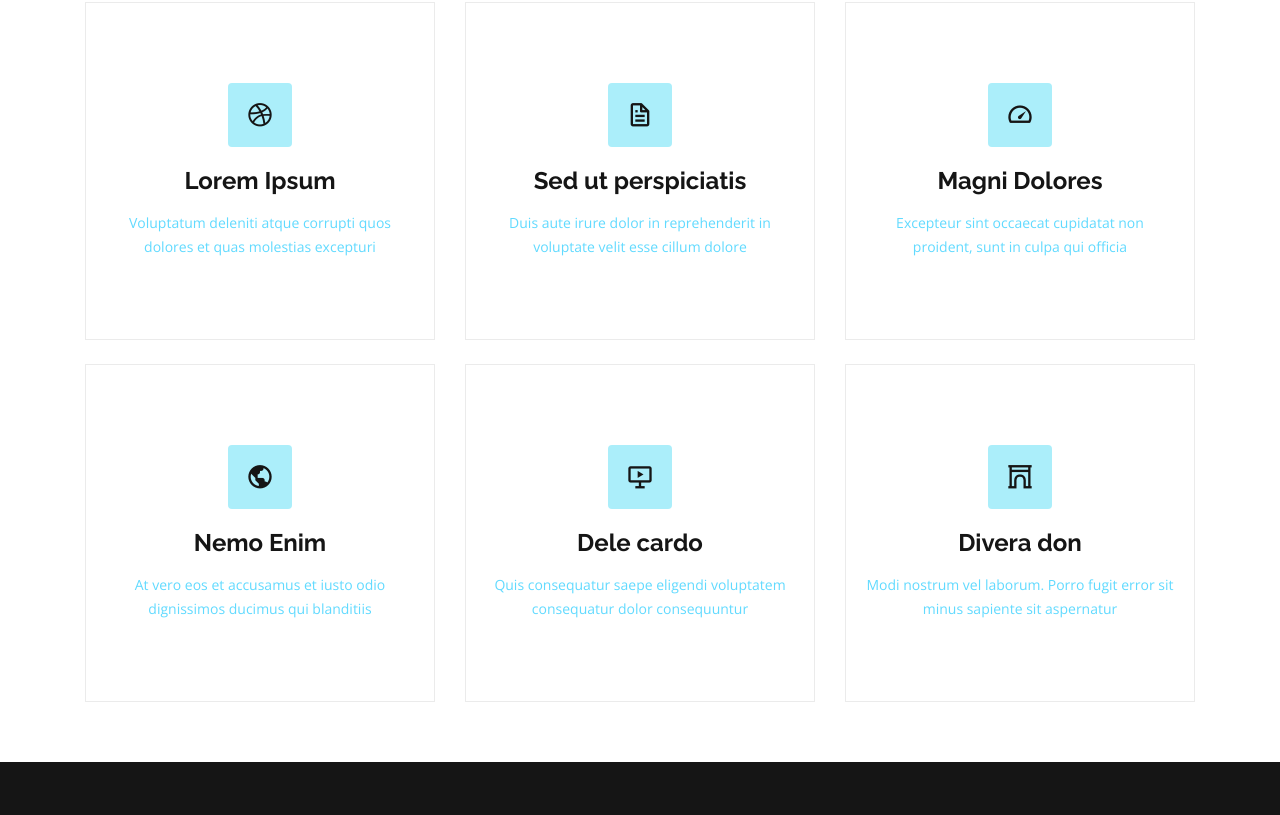
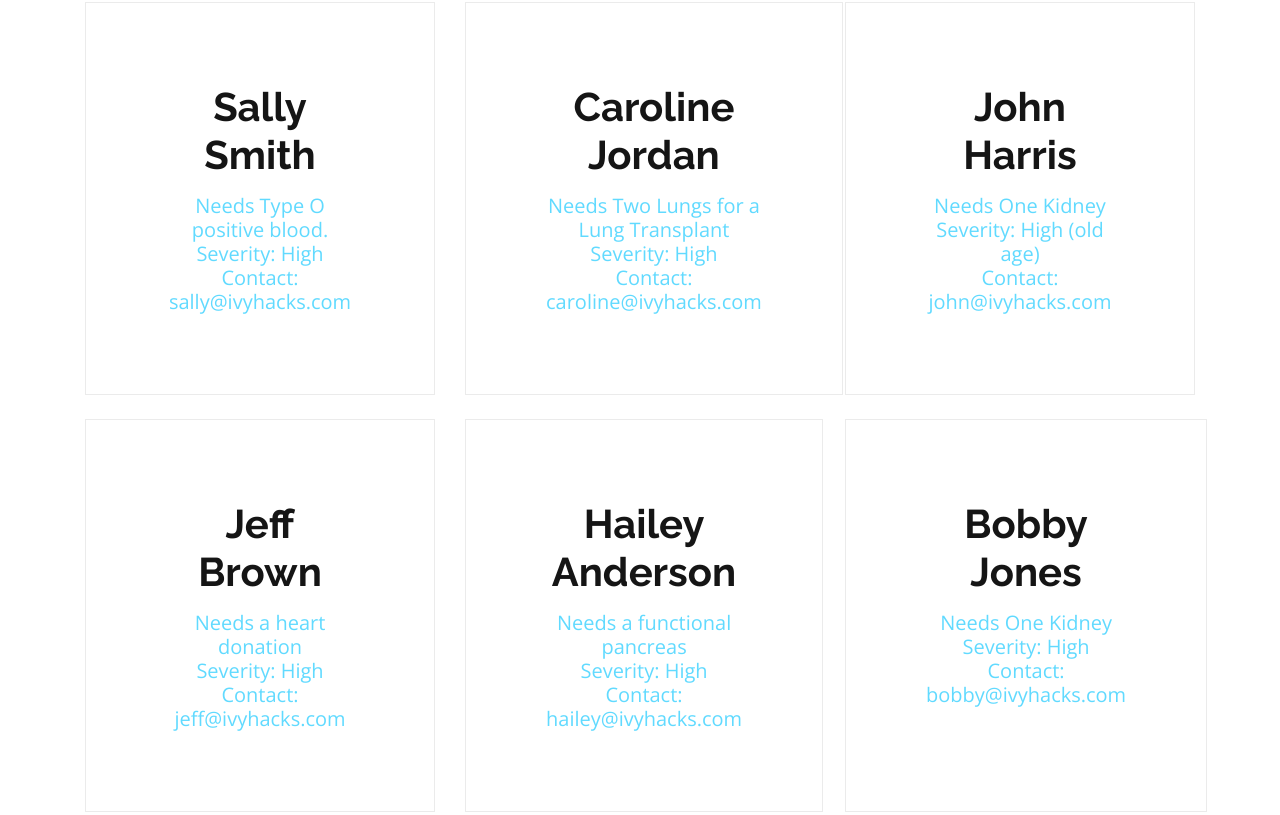
Before and after one commit to gauripala/ivyhacks, a plain HTML site: page index.html in a window 1280 px wide. Shown: the part 1500-2315 px from the top of the page. Drawn offline with nearby package versions, Linux system fonts and the light colour scheme.

Commit message:
changed the titles

```diff
--- a/assets/css/style.css
+++ b/assets/css/style.css
@@ -802,7 +802,7 @@ section {
 .services .icon-box {
   text-align: center;
   border: 1px solid #ebebeb;
-  padding: 80px 20px;
+  padding: 80px 80px;
   transition: all ease-in-out 0.3s;
   background: #fff;
 }
@@ -822,14 +822,14 @@ section {
 
 .services .icon-box .icon i {
   color: #151515;
-  font-size: 28px;
+  font-size: 40px;
   transition: ease-in-out 0.3s;
 }
 
 .services .icon-box h4 {
   font-weight: 700;
   margin-bottom: 15px;
-  font-size: 24px;
+  font-size: 40px;
 }
 
 .services .icon-box h4 a {
@@ -838,12 +838,12 @@ section {
 }
 
 .services .icon-box h4 a:hover {
-  color: #abeefa;
+  color: #00d9ff;
 }
 
 .services .icon-box p {
   line-height: 24px;
-  font-size: 14px;
+  font-size: 20px;
   margin-bottom: 0;
 }
 
--- a/index.html
+++ b/index.html
@@ -5,7 +5,7 @@
   <meta charset="utf-8">
   <meta content="width=device-width, initial-scale=1.0" name="viewport">
 
-  <title>Donation</title>
+  <title>Hope Funds</title>
   <meta content="" name="descriptison">
   <meta content="" name="keywords">
 
@@ -60,7 +60,7 @@
   <header id="header" class="fixed-top ">
     <div class="container d-flex align-items-center justify-content-between">
 
-      <h1 class="logo"><a href="index.html">Donation<span>.</span></a></h1>
+      <h1 class="logo"><a href="index.html">HF<span>.</span></a></h1>
       <!-- Uncomment below if you prefer to use an image logo -->
       <!-- <a href="index.html" class="logo"><img src="assets/img/logo.png" alt="" class="img-fluid"></a>-->
 
@@ -85,7 +85,7 @@
 
       <div class="row justify-content-center" data-aos="fade-up" data-aos-delay="150">
         <div class="col-xl-6 col-lg-8">
-          <h1>Donation Help<span>.</span></h1>
+          <h1>Hope Funds<span>.</span></h1>
           <h2>Aiming to support those in need of an organ or blood donation</h2>
         </div>
       </div>
@@ -132,7 +132,7 @@
           <div class="col-lg-6 pt-4 pt-lg-0 order-2 order-lg-1 content" data-aos="fade-right" data-aos-delay="100">
             <h3>An average of 22 patients die every day while waiting, simply because the organ they needed was not found in time.</h3>
             <p class="font-italic">
-              Through our application, finding perfect matches is made easier, whether it be blood or an actual organ.
+              Through Hope Funds, finding perfect matches is made easier, whether it be blood or an actual organ.
             </p>
             <ul>
               <li><i class="ri-check-double-line"></i> As a donor, you can find people who need the organ you are willing to donate. Patiets with the most severity are shown first</li>
@@ -159,49 +159,60 @@
         <div class="row">
           <div class="col-lg-4 col-md-6 d-flex align-items-stretch" data-aos="zoom-in" data-aos-delay="100">
             <div class="icon-box">
-              <div class="icon"><i class="bx bxl-dribbble"></i></div>
-              <h4><a href="">Lorem Ipsum</a></h4>
-              <p>Voluptatum deleniti atque corrupti quos dolores et quas molestias excepturi</p>
+              <h4><a href="">Sally Smith</a></h4>
+              <p>Needs Type O positive blood. </p>
+              <p>Severity: High </p>
+              <p>Contact: sally@ivyhacks.com</p>
             </div>
           </div>
 
           <div class="col-lg-4 col-md-6 d-flex align-items-stretch mt-4 mt-md-0" data-aos="zoom-in" data-aos-delay="200">
             <div class="icon-box">
-              <div class="icon"><i class="bx bx-file"></i></div>
-              <h4><a href="">Sed ut perspiciatis</a></h4>
-              <p>Duis aute irure dolor in reprehenderit in voluptate velit esse cillum dolore</p>
+
+              <h4><a href="">Caroline Jordan</a></h4>
+              <p>Needs Two Lungs for a Lung Transplant</p>
+              <p>Severity: High</p>
+              <p>Contact: caroline@ivyhacks.com</p>
             </div>
           </div>
 
           <div class="col-lg-4 col-md-6 d-flex align-items-stretch mt-4 mt-lg-0" data-aos="zoom-in" data-aos-delay="300">
             <div class="icon-box">
-              <div class="icon"><i class="bx bx-tachometer"></i></div>
-              <h4><a href="">Magni Dolores</a></h4>
-              <p>Excepteur sint occaecat cupidatat non proident, sunt in culpa qui officia</p>
+
+              <h4><a href="">John Harris</a></h4>
+              <p>Needs One Kidney</p>
+              <p>Severity: High (old age)</p>
+              <p>Contact: john@ivyhacks.com</p>
             </div>
           </div>
 
           <div class="col-lg-4 col-md-6 d-flex align-items-stretch mt-4" data-aos="zoom-in" data-aos-delay="100">
             <div class="icon-box">
-              <div class="icon"><i class="bx bx-world"></i></div>
-              <h4><a href="">Nemo Enim</a></h4>
-              <p>At vero eos et accusamus et iusto odio dignissimos ducimus qui blanditiis</p>
+
+              <h4><a href="">Jeff Brown</a></h4>
+              <p>Needs a heart donation</p>
+              <p>Severity: High</p>
+              <p>Contact: jeff@ivyhacks.com</p>
             </div>
           </div>
 
           <div class="col-lg-4 col-md-6 d-flex align-items-stretch mt-4" data-aos="zoom-in" data-aos-delay="200">
             <div class="icon-box">
-              <div class="icon"><i class="bx bx-slideshow"></i></div>
-              <h4><a href="">Dele cardo</a></h4>
-              <p>Quis consequatur saepe eligendi voluptatem consequatur dolor consequuntur</p>
+
+              <h4><a href="">Hailey Anderson</a></h4>
+              <p>Needs a functional pancreas</p>
+              <p>Severity: High</p>
+              <p>Contact: hailey@ivyhacks.com</p>
             </div>
           </div>
 
           <div class="col-lg-4 col-md-6 d-flex align-items-stretch mt-4" data-aos="zoom-in" data-aos-delay="300">
             <div class="icon-box">
-              <div class="icon"><i class="bx bx-arch"></i></div>
-              <h4><a href="">Divera don</a></h4>
-              <p>Modi nostrum vel laborum. Porro fugit error sit minus sapiente sit aspernatur</p>
+
+              <h4><a href="">Bobby Jones</a></h4>
+              <p>Needs One Kidney</p>
+              <p>Severity: High</p>
+              <p>Contact: bobby@ivyhacks.com</p>
             </div>
           </div>
 
@@ -667,12 +678,12 @@
 
           <div class="col-lg-3 col-md-6">
             <div class="footer-info">
-              <h3>Donation<span>.</span></h3>
+              <h3>HF<span>.</span></h3>
               <p>
                 A108 Ivy Hacks <br>
                 NY 535022, USA<br><br>
                 <strong>Phone:</strong> 123-456-7890<br>
-                <strong>Email:</strong> ivyhacks@ivyhacks.com<br>
+                <strong>Email:</strong> hopefunds@ivyhacks.com<br>
               </p>
             </div>
           </div>
@@ -698,7 +709,7 @@
 
     <div class="container">
       <div class="copyright">
-        &copy; Copyright <strong><span>Donation</span></strong>. All Rights Reserved
+        &copy; Copyright <strong><span>HF</span></strong>. All Rights Reserved
       </div>
     </div>
   </footer><!-- End Footer -->
```
